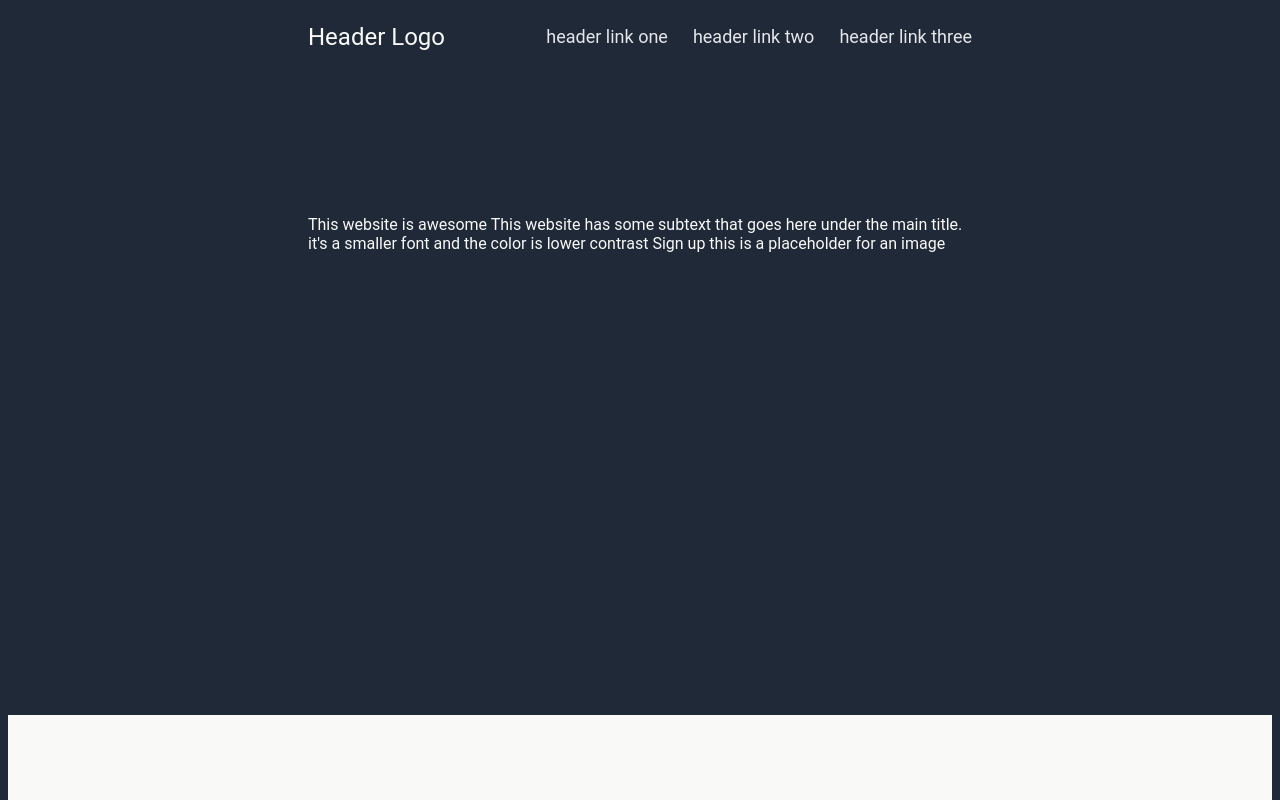
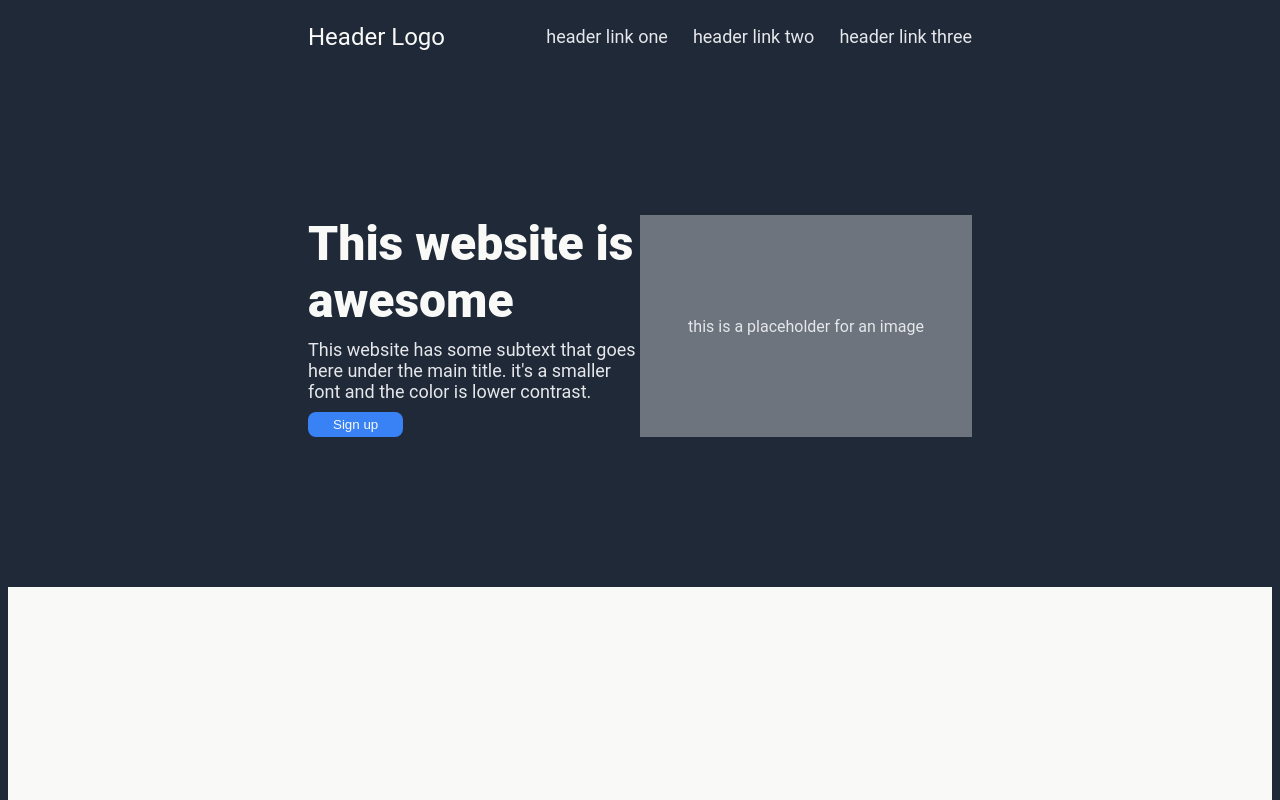
Before and after one commit to TheDS1337/odin-flexbox, a plain HTML site: page index.html in a window 1280 px wide. Shown: the top 800 px of the page. Drawn offline with Linux system fonts and the light colour scheme.

Commit message:
Structure and style hero section

```diff
--- a/index.html
+++ b/index.html
@@ -23,13 +23,23 @@
 
     <div id="content">
         <div id="content-1">
-            This website is awesome
-            This website has some subtext that goes here under the main title.
-            it's a smaller font and the color is lower contrast
+            <div id="awesome-website">
+                <div id="title">
+                    This website is awesome
+                </div>
 
-            Sign up
+                <div class="text">
+                    This website has some subtext that goes here under the main title. it's a smaller font and the color is lower contrast.
+                </div>
 
-            this is a placeholder for an image
+                <div>
+                    <button id="sign-up">Sign up</button>
+                </div>
+            </div>
+
+            <div id="image">
+                this is a placeholder for an image
+            </div>
         </div>
 
         <div id="content-2">
@@ -57,6 +67,8 @@
         </div>
     </div>
 
-    <div id="footer" class="text">Copyright &#169; The Odin Project 2025</div>
+    <div id="footer">
+        Copyright &#169; The Odin Project 2025
+    </div>
 </body>
 </html>
--- a/styles.css
+++ b/styles.css
@@ -34,10 +34,42 @@ body {
 }
 
 #content-1 {
-    height: 350px;
     background-color: #1F2937;
     padding-top: 150px;
     padding-bottom: 150px;
+    display: flex;
+    justify-content: center;
+}
+
+#awesome-website {
+    display: flex;
+    flex-direction: column;
+    align-items: flex-start;
+    gap: 10px;
+}
+
+#title {
+    font-size: 48px;
+    font-weight: 900;
+    color: #F9FAF8;
+}
+
+#sign-up {
+    color: #F9FAF8;
+    background-color: #3882F6;
+    border: none;
+    border-radius: 8px;
+    padding: 5px 25px;
+}
+
+#image {
+    flex-shrink: 0;
+    min-width: 50%;
+    color: #E5E7EB;
+    background-color: #6D747D;
+    display: flex;
+    justify-content: center;
+    align-items: center;
 }
 
 #content-2 {
```
